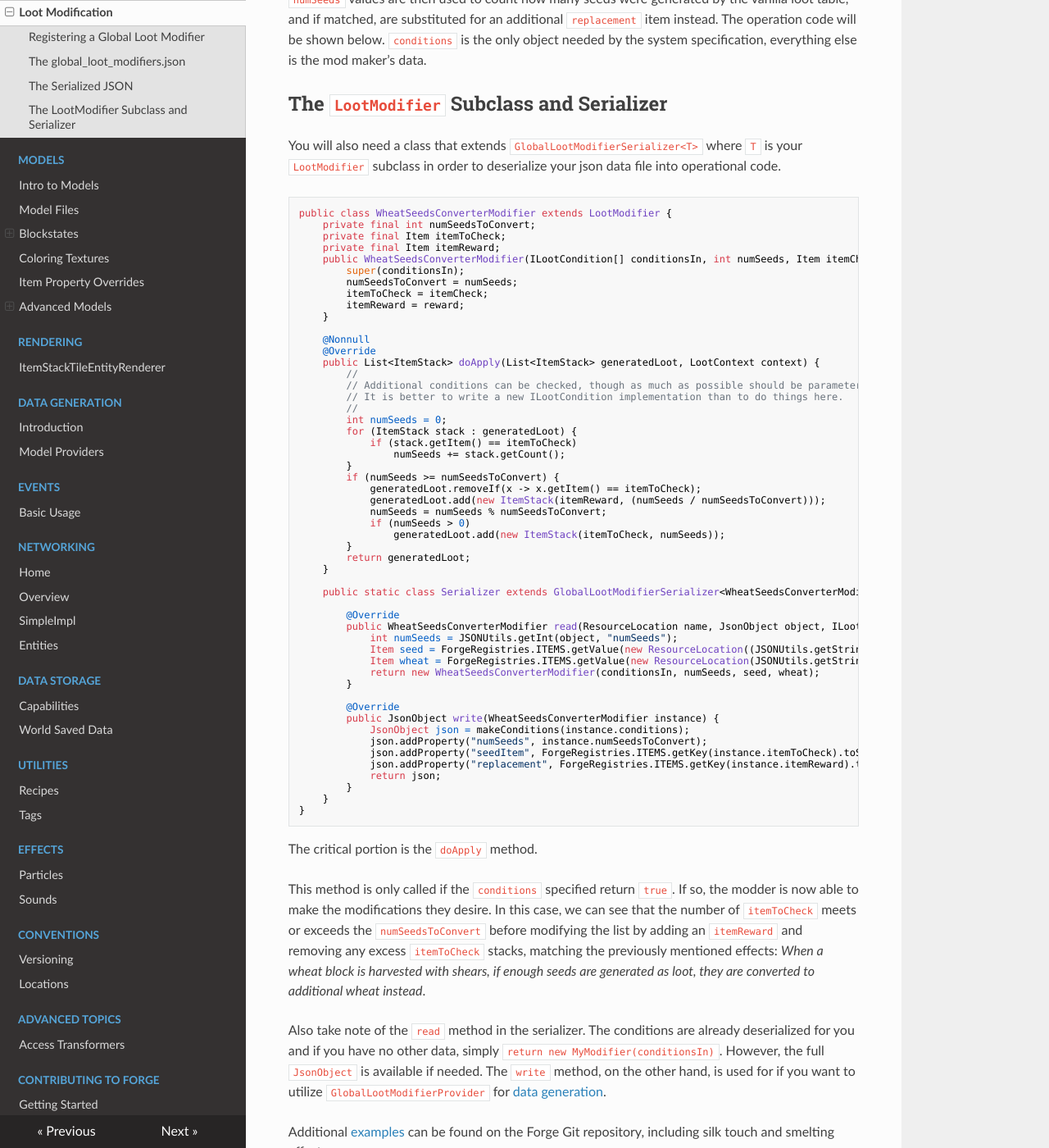
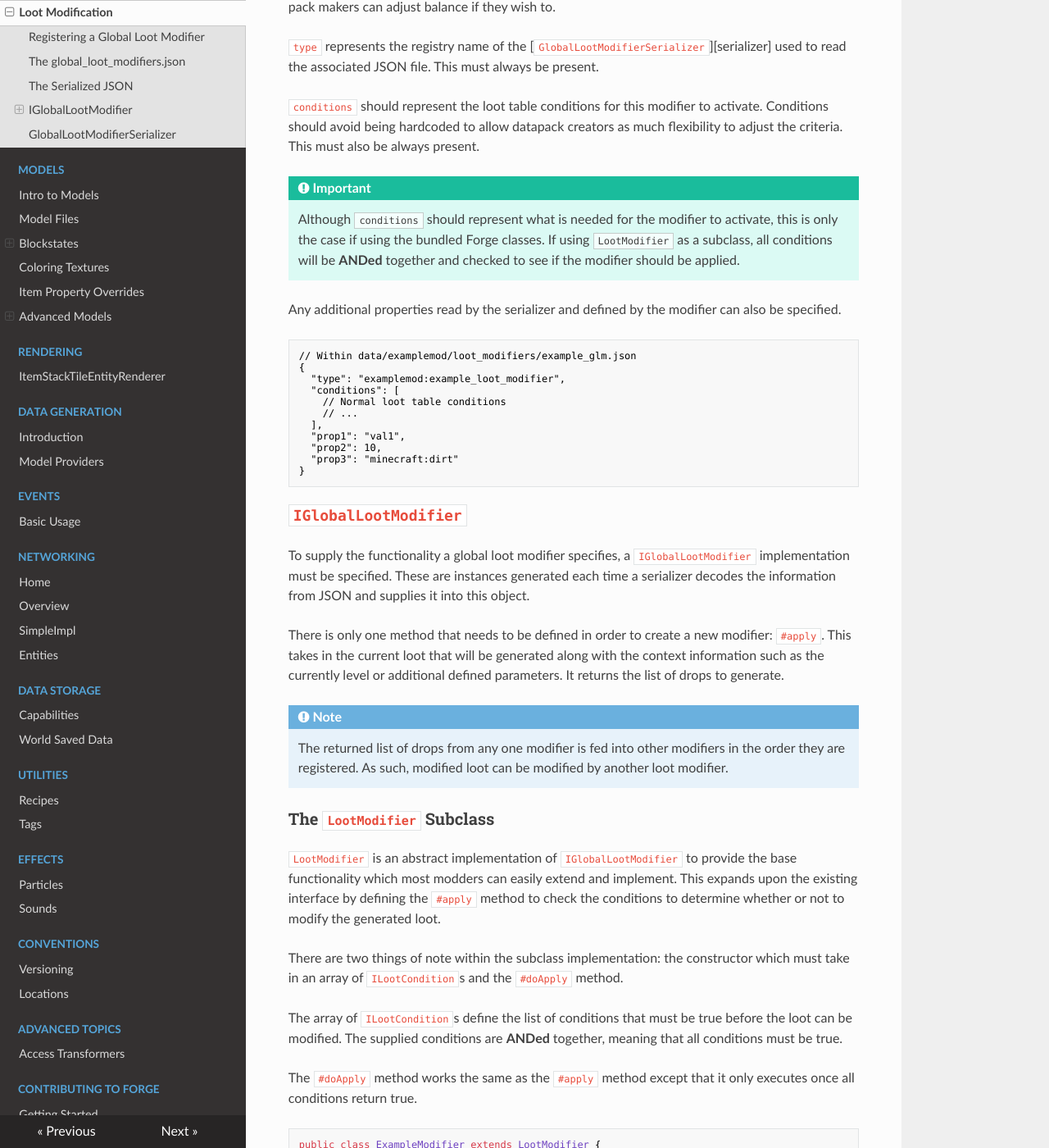
Before and after one commit to MinecraftForge/Documentation, an MkDocs documentation site: the page built from docs/items/globallootmodifiers.md, in a window 1280 px wide and 1400 px high, scrolled down 1489 px. Shown: the whole window at 82% size. Built offline with MkDocs 1.6.1, drawn with Linux system fonts in a browser that asks for light colours; nearby versions of some CDN libraries; some of the changed text lies outside the part shown.

Commit message:
Rewrite GLMs

````diff
--- a/docs/items/globallootmodifiers.md
+++ b/docs/items/globallootmodifiers.md
@@ -7,133 +7,151 @@ Registering a Global Loot Modifier
 -------------------------------
 
 You will need 4 things:
-1. Create a `global_loot_modifiers.json` file at `/data/forge/loot_modifiers/`.
-    This will tell Forge about your modifiers and works similar to [tags][].
+
+1. Create a `global_loot_modifiers.json`.
+
+    This will tell Forge about your modifiers and works similar to [tags].
+
 2. A serialized json representing your modifier.
+
     This will contain all of the data about your modification and allows data packs to tweak your effect.
-3. A class that extends `LootModifier`.
-    The operational code that makes your modifier work.
-4. Finally, the serializer for your operational class.
-    This is [registered] as any other `ForgeRegistryEntry`.
+
+3. A class that extends `IGlobalLootModifier`.
+
+    The operational code that makes your modifier work. Most modders can extend `LootModifier` as it supplies base functionality.
+
+4. Finally, a class that extends `GlobalLootModifierSerializer` for your operational class.
+
+    This is [registered] as any other `IForgeRegistryEntry`.
 
 The `global_loot_modifiers.json`
 -------------------------------
 
-All you need to add here are the file names of your loot modifiers. The [ResourceLocation][resloc] specified points to `data/<namespace>/loot_modifiers/<path>.json`.
+The `global_loot_modifiers.json` represents all loot modifiers to be loaded into the game. This file **MUST** be placed within `data/forge/loot_modifiers/global_loot_modifiers.json`.
 
-```json
+!!! important
+
+    `global_loot_modifiers.json` will only be read in the `forge` namespace. The file will be neglected if it is under the mod's namespace.
+
+`entries` is an *ordered list* of the modifiers that will be loaded. The [ResourceLocation][resloc]s specified points to their associated entry within `data/<namespace>/loot_modifiers/<path>.json`. This is primarily relevant to data pack makers for resolving conflicts between modifiers from separate mods.
+
+`replace`, when `true`, changes the behavior from appending loot modifiers to the global list to replacing the global list entries entirely. Modders will want to use `false` for compatibility with other mod implementations. Datapack makers may want to specify their overrides with `true`.
+
+```json5
 {
-  "replace": false,
+  "replace": false, // Must be present
   "entries": [
-    "global_loot_test:silk_touch_bamboo",
-    "global_loot_test:smelting",
-    "global_loot_test:wheat_harvest"
+    // Represents a loot modifier in 'data/examplemod/loot_modifiers/example_glm.json'
+    "examplemod:example_glm",
+    "examplemod:example_glm2"
+    // ...
   ]
 }
 ```
-
-`replace` causes the cache of modifiers to be cleared fully when this asset loads (mods are loaded in an order that may be specified by a data pack). For modders, you will want to use `false`. Data pack makers may want to specify their overrides with `true`.
-
-`entries` is an *ordered list* of the modifiers that will be loaded. This means that any modifier that not listed will not be loaded, and the ones listed are their written order. This is primarily relevant to data pack makers for resolving conflicts between modifiers from separate mods.
 
 The Serialized JSON
 -------------------------------
 
 This file contains all of the potential variables related to your modifier, including the conditions that must be met prior to modifying any loot. Avoid hard-coded values wherever possible so that data pack makers can adjust balance if they wish to.
-```json
+
+`type` represents the registry name of the [`GlobalLootModifierSerializer`][serializer] used to read the associated JSON file. This must always be present.
+
+`conditions` should represent the loot table conditions for this modifier to activate. Conditions should avoid being hardcoded to allow datapack creators as much flexibility to adjust the criteria. This must also be always present.
+
+!!! important
+
+    Although `conditions` should represent what is needed for the modifier to activate, this is only the case if using the bundled Forge classes. If using `LootModifier` as a subclass, all conditions will be **ANDed** together and checked to see if the modifier should be applied.
+
+Any additional properties read by the serializer and defined by the modifier can also be specified.
+
+```json5
+// Within data/examplemod/loot_modifiers/example_glm.json
 {
+  "type": "examplemod:example_loot_modifier",
   "conditions": [
-    {
-      "condition": "minecraft:match_tool",
-      "predicate": {
-        "item": "minecraft:shears"
-      }
-    },
-    {
-      "condition": "block_state_property",
-      "block":"minecraft:wheat"
-    }
+    // Normal loot table conditions
+    // ...
   ],
-  "seedItem": "minecraft:wheat_seeds",
-  "numSeeds": 3,
-  "replacement": "minecraft:wheat"
+  "prop1": "val1",
+  "prop2": 10,
+  "prop3": "minecraft:dirt"
 }
 ```
 
-In the above example, the modification only happens if an entity harvests wheat when using shears (specified by the two `conditions` which are automatically `AND`ed together). The `seedsItem` and `numSeeds` values are then used to count how many seeds were generated by the vanilla loot table, and if matched, are substituted for an additional `replacement` item instead. The operation code will be shown below.
-`conditions` is the only object needed by the system specification, everything else is the mod maker's data.
+`IGlobalLootModifier`
+---------------------
 
-The `LootModifier` Subclass and Serializer
--------------------------------
+To supply the functionality a global loot modifier specifies, a `IGlobalLootModifier` implementation must be specified. These are instances generated each time a serializer decodes the information from JSON and supplies it into this object.
 
-You will also need a class that extends `GlobalLootModifierSerializer<T>` where `T` is your `LootModifier` subclass in order to deserialize your json data file into operational code.
+There is only one method that needs to be defined in order to create a new modifier: `#apply`. This takes in the current loot that will be generated along with the context information such as the currently level or additional defined parameters. It returns the list of drops to generate.
+
+!!! note
+
+    The returned list of drops from any one modifier is fed into other modifiers in the order they are registered. As such, modified loot can be modified by another loot modifier.
+
+### The `LootModifier` Subclass
+
+`LootModifier` is an abstract implementation of `IGlobalLootModifier` to provide the base functionality which most modders can easily extend and implement. This expands upon the existing interface by defining the `#apply` method to check the conditions to determine whether or not to modify the generated loot.
+
+There are two things of note within the subclass implementation: the constructor which must take in an array of `ILootCondition`s and the `#doApply` method.
+
+The array of `ILootCondition`s define the list of conditions that must be true before the loot can be modified. The supplied conditions are **ANDed** together, meaning that all conditions must be true.
+
+The `#doApply` method works the same as the `#apply` method except that it only executes once all conditions return true.
 
 ```java
-public class WheatSeedsConverterModifier extends LootModifier {
-    private final int numSeedsToConvert;
-    private final Item itemToCheck;
-    private final Item itemReward;
-    public WheatSeedsConverterModifier(ILootCondition[] conditionsIn, int numSeeds, Item itemCheck, Item reward) {
+public class ExampleModifier extends LootModifier {
+
+    public ExampleModifier(ILootCondition[] conditionsIn, String prop1, int prop2, Item prop3) {
         super(conditionsIn);
-        numSeedsToConvert = numSeeds;
-        itemToCheck = itemCheck;
-        itemReward = reward;
+        // Store the rest of the parameters
     }
 
     @Nonnull
     @Override
-    public List<ItemStack> doApply(List<ItemStack> generatedLoot, LootContext context) {
-        //
-        // Additional conditions can be checked, though as much as possible should be parameterized via JSON data.
-        // It is better to write a new ILootCondition implementation than to do things here.
-        //
-        int numSeeds = 0;
-        for (ItemStack stack : generatedLoot) {
-            if (stack.getItem() == itemToCheck)
-                numSeeds += stack.getCount();
-        }
-        if (numSeeds >= numSeedsToConvert) {
-            generatedLoot.removeIf(x -> x.getItem() == itemToCheck);
-            generatedLoot.add(new ItemStack(itemReward, (numSeeds / numSeedsToConvert)));
-            numSeeds = numSeeds % numSeedsToConvert;
-            if (numSeeds > 0)
-                generatedLoot.add(new ItemStack(itemToCheck, numSeeds));
-        }
-        return generatedLoot;
-    }
-
-    public static class Serializer extends GlobalLootModifierSerializer<WheatSeedsConverterModifier> {
-
-        @Override
-        public WheatSeedsConverterModifier read(ResourceLocation name, JsonObject object, ILootCondition[] conditionsIn) {
-            int numSeeds = JSONUtils.getInt(object, "numSeeds");
-            Item seed = ForgeRegistries.ITEMS.getValue(new ResourceLocation((JSONUtils.getString(object, "seedItem"))));
-            Item wheat = ForgeRegistries.ITEMS.getValue(new ResourceLocation(JSONUtils.getString(object, "replacement")));
-            return new WheatSeedsConverterModifier(conditionsIn, numSeeds, seed, wheat);
-        }
-
-        @Override
-        public JsonObject write(WheatSeedsConverterModifier instance) {
-            JsonObject json = makeConditions(instance.conditions);
-            json.addProperty("numSeeds", instance.numSeedsToConvert);
-            json.addProperty("seedItem", ForgeRegistries.ITEMS.getKey(instance.itemToCheck).toString());
-            json.addProperty("replacement", ForgeRegistries.ITEMS.getKey(instance.itemReward).toString());
-            return json;
-        }
+    protected List<ItemStack> doApply(List<ItemStack> generatedLoot, LootContext context) {
+        // Modify the loot and return the new drops
     }
 }
 ```
 
-The critical portion is the `doApply` method.
+`GlobalLootModifierSerializer`
+------------------------------
 
-This method is only called if the `conditions` specified return `true`. If so, the modder is now able to make the modifications they desire. In this case, we can see that the number of `itemToCheck` meets or exceeds the `numSeedsToConvert` before modifying the list by adding an `itemReward` and removing any excess `itemToCheck` stacks, matching the previously mentioned effects: *When a wheat block is harvested with shears, if enough seeds are generated as loot, they are converted to additional wheat instead*.
+The connector between the JSON and the `IGlobalLootModifier` instance is the `GlobalLootModifierSerializer<T>` implementation, where `T` represents the type of the `IGlobalLootModifier` to use.
 
-Also take note of the `read` method in the serializer. The conditions are already deserialized for you and if you have no other data, simply `return new MyModifier(conditionsIn)`. However, the full `JsonObject` is available if needed. The `write` method, on the other hand, is used for if you want to utilize `GlobalLootModifierProvider` for [data generation][datagen].
+Two methods must be defined within the serializer implementation: `#read` and `#write`.
 
-Additional [examples] can be found on the Forge Git repository, including silk touch and smelting effects.
+`#read` takes in the registry name of the JSON, the serialized `JsonObject`, and the array of conditions that, by most implementations, must be true to allow the loot modifier to execute. The only data that should be deserialized from the `JsonObject` are the custom properties specified for use by the implemented loot modifier. If no custom properties are needed, then no data should be deserialized from the `JsonObject` as the conditions are supplied as a parameter.
+
+`#write` is responsible for turning the defined loot modifier and writing it to a `JsonObject`. This requires that all conditions along with any custom properties must be written. For ease of convenience, `#makeConditions` can be called to create a new `JsonObject` with the conditions already serialized within. Any additional properties to be serialized can then be added to this `JsonObject`. This is utilized for [data generation][datagen] of the associated loot modifier.
+
+```java
+public ExampleModifierSerializer extends GlobalLootModifierSerializer<ExampleModifier> {
+
+    @Override
+    public ExampleModifier read(ResourceLocation location, JsonObject object, ILootCondition[] ailootcondition) {
+        String prop1 = JSONUtils.getAsString(object, "prop1");
+        // Deserialize other properties
+        return new ExampleModifier(ailootcondition, prop1, prop2, prop3);
+    }
+
+    @Override
+    public JsonObject write(ExampleModifier instance) {
+        // Create json object with conditions in modifier
+        JsonObject res = this.makeConditions(instance.conditionsIn);
+        res.addProperty("prop1", instance.prop1);
+        // Add other properties in modifier
+        return res;
+    }
+}
+
+```
+
+[Examples][examples] can be found on the Forge Git repository, including silk touch and smelting effects.
 
 [tags]: ../utilities/tags.md
 [resloc]: ../concepts/resources.md#ResourceLocation
 [registered]: ../concepts/registries.md#registering-things
 [datagen]: ../datagen/intro.md
-[examples]: https://github.com/MinecraftForge/MinecraftForge/blob/1.15.x/src/test/java/net/minecraftforge/debug/gameplay/loot/GlobalLootModifiersTest.java
+[examples]: https://github.com/MinecraftForge/MinecraftForge/blob/1.16.x/src/test/java/net/minecraftforge/debug/gameplay/loot/GlobalLootModifiersTest.java
````
